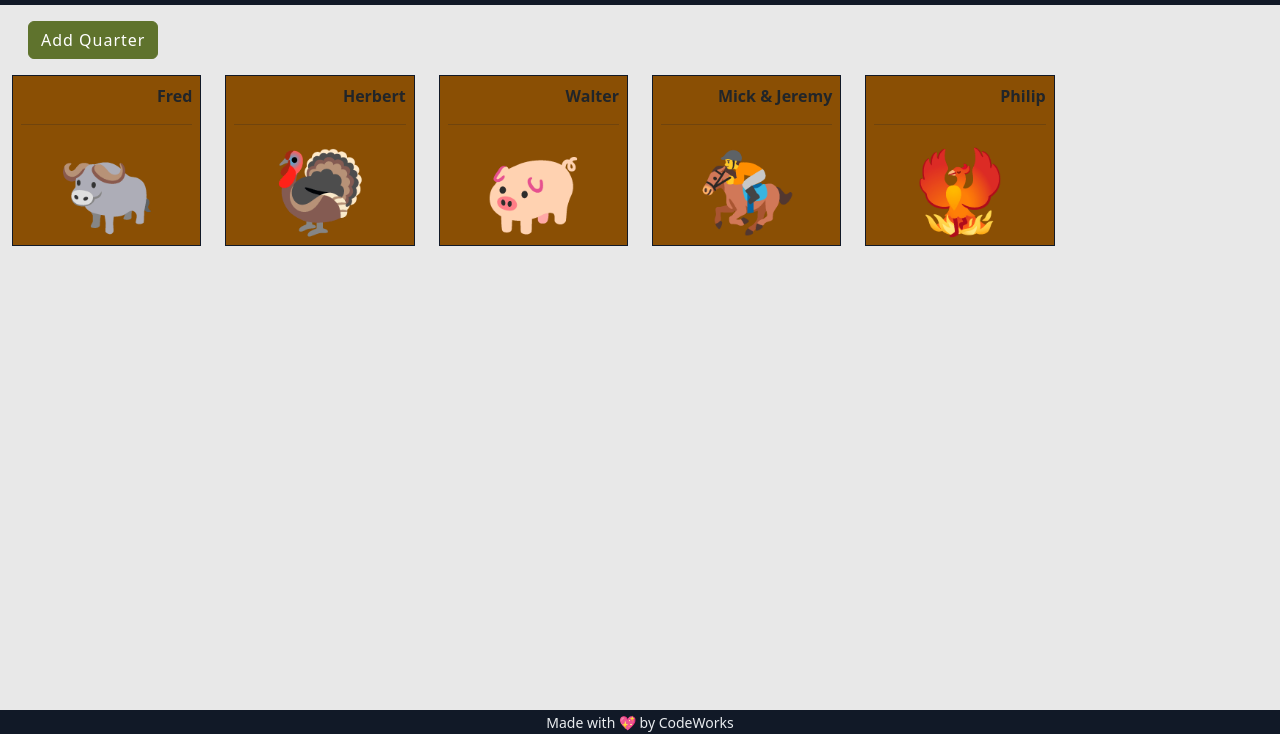
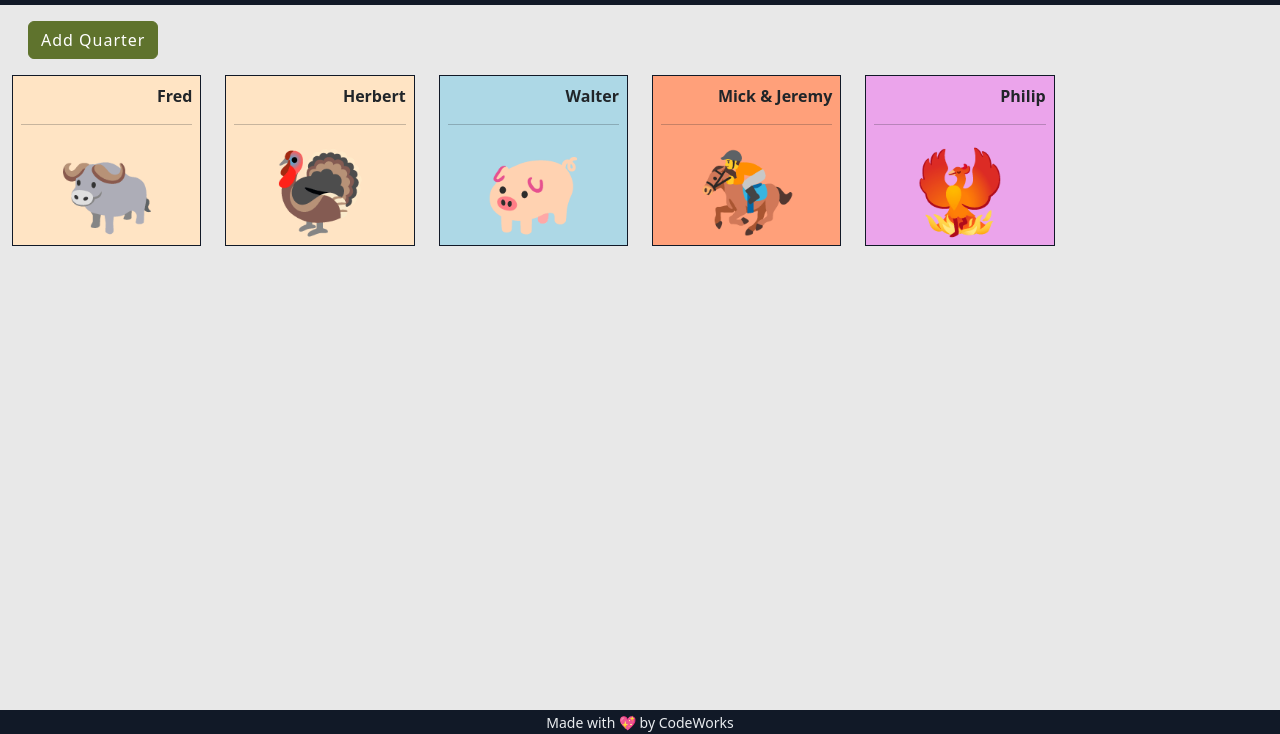
Before and after one commit to CodeWorks-FullStack/winter24_gacha_gachamon, a website with bundled scripts: page index.html in a window 1280 px wide. Shown: the part 66-800 px from the top of the page. Built offline with nearby package versions, Linux system fonts and the light colour scheme; a script that the page names is missing.

Commit message:
added getter property and interpolated class

```diff
--- a/app/controllers/GachamonsController.js
+++ b/app/controllers/GachamonsController.js
@@ -10,7 +10,7 @@ export class GachamonsController {
   drawGachamons() {
     const gachamons = AppState.gachamons
     let littleGachamonCards = ''
-    gachamons.forEach(gachamon => littleGachamonCards += gachamon.littleCard())
+    gachamons.forEach(gachamon => littleGachamonCards += gachamon.littleCard)
     const gachamonsCatalogElem = document.getElementById('gachamon-catalog')
     gachamonsCatalogElem.innerHTML = littleGachamonCards
   }
--- a/app/models/Gachamon.js
+++ b/app/models/Gachamon.js
@@ -6,10 +6,12 @@ export class Gachamon {
     this.emoji = data.emoji
   }
 
-  littleCard() {
+  // NOTE getters are accessed as if they are regular properties of the class, instead of invoking a method
+  // NOTE getters MUST return a value AND they can take in no arguments
+  get littleCard() {
     return `
     <div class="col-md-2">
-      <div class="border border-1 border-dark p-2 bg-warning">
+      <div class="border border-1 border-dark p-2 ${this.rarity}">
         <div class="text-end">
           <span class="fw-bold">${this.name}</span>
         </div>
@@ -22,5 +24,3 @@ export class Gachamon {
     `
   }
 }
-
-// new Gachamon({ name: 'herbert', rarity: 'common', emoji: '🦍' })
--- a/assets/style/style.css
+++ b/assets/style/style.css
@@ -1 +1,17 @@
 /* BASIC STYLES HERE */
+
+.common {
+  background-color: bisque;
+}
+
+.uncommon {
+  background-color: lightblue;
+}
+
+.rare {
+  background-color: lightsalmon;
+}
+
+.ultra-rare {
+  background-color: rgb(235, 164, 235);
+}
```
